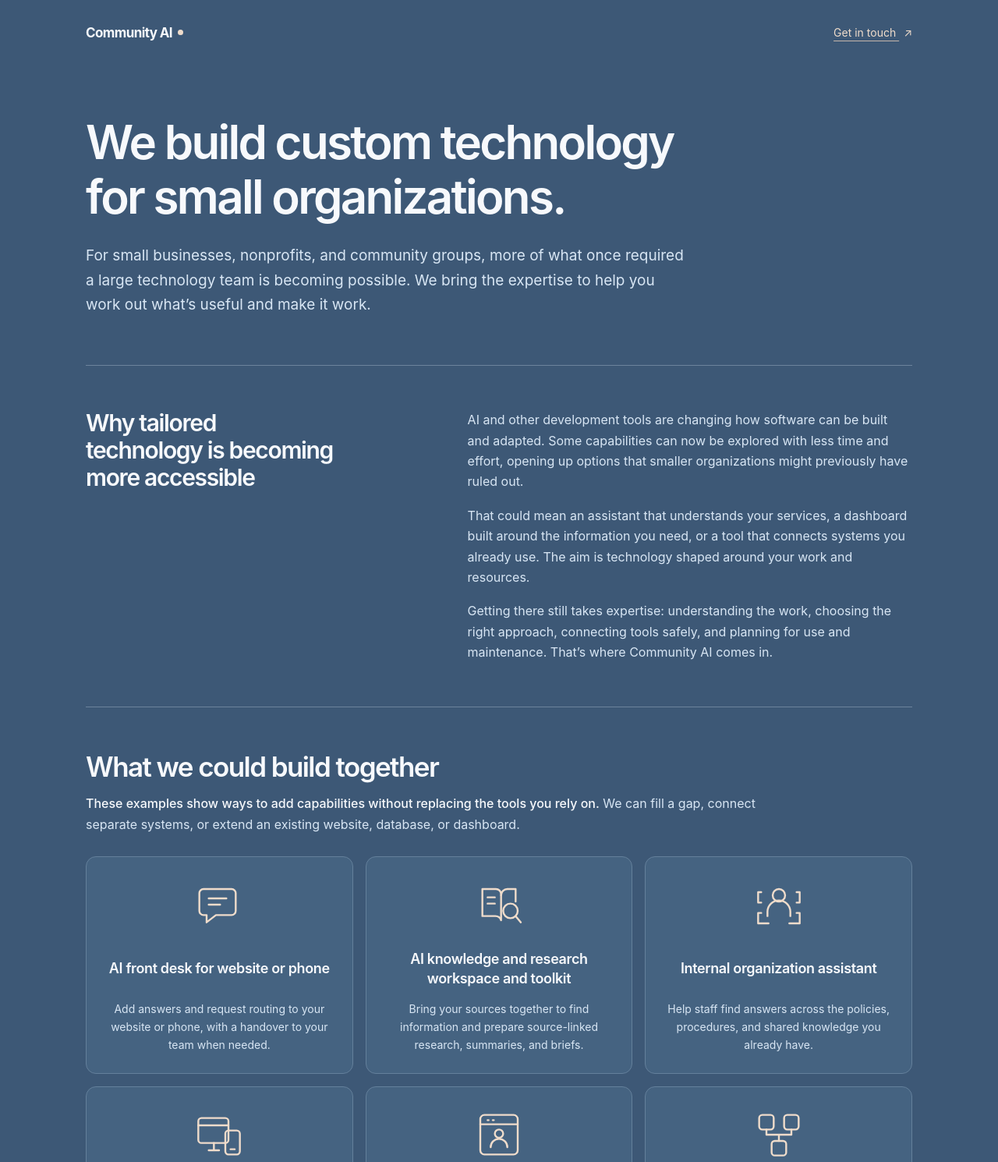
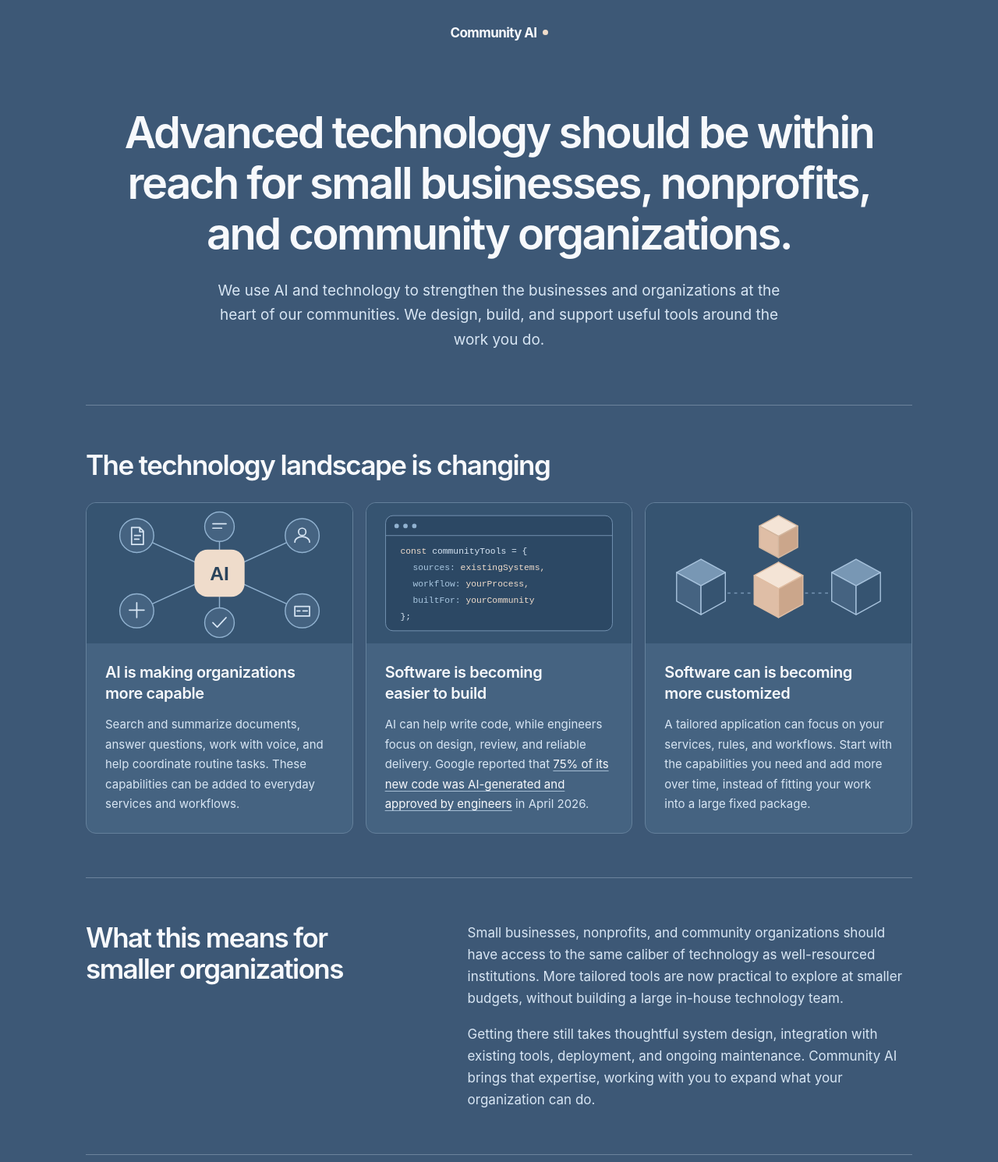
Before and after one commit to hgcd/community-ai-landing, a plain HTML site: page index.html in a window 1280 px wide. Shown: the top 1490 px of the page at 78% size. Drawn offline with Linux system fonts and the light colour scheme.

Commit message:
small updates to top landing

```diff
--- a/index.html
+++ b/index.html
@@ -14,19 +14,46 @@
   <a class="skip-link" href="#main">Skip to content</a>
   <header class="site-header wrap">
     <span class="brand">Community AI<span class="brand-dot" aria-hidden="true"></span></span>
-    <a class="contact-link" href="#contact">Get in touch <span aria-hidden="true">↗</span></a>
   </header>
   <main id="main">
     <section class="hero wrap" aria-labelledby="hero-title">
-      <h1 id="hero-title">We build custom technology for small organizations.</h1>
-      <p class="hero-lede">For small businesses, nonprofits, and community groups, more of what once required a large technology team is becoming possible. We bring the expertise to help you work out what’s useful and make it work.</p>
+      <h1 id="hero-title">Advanced technology should be within reach for small businesses, nonprofits, and community organizations.
+      </h1>
+      <p class="hero-lede">We use AI and technology to strengthen the businesses and organizations at the heart of our communities. We design, build, and support useful tools around the work you do.</p>
     </section>
-    <section class="story wrap section" aria-labelledby="story-title">
-      <h2 id="story-title">Why tailored technology is becoming more accessible</h2>
-      <div class="story-copy">
-        <p>AI and other development tools are changing how software can be built and adapted. Some capabilities can now be explored with less time and effort, opening up options that smaller organizations might previously have ruled out.</p>
-        <p>That could mean an assistant that understands your services, a dashboard built around the information you need, or a tool that connects systems you already use. The aim is technology shaped around your work and resources.</p>
-        <p>Getting there still takes expertise: understanding the work, choosing the right approach, connecting tools safely, and planning for use and maintenance. That’s where Community AI comes in.</p>
+    <section class="landscape wrap section" aria-labelledby="landscape-title">
+      <div class="section-heading">
+        <h2 id="landscape-title">The technology landscape is changing</h2>
+      </div>
+      <div class="landscape-grid">
+        <article class="landscape-card">
+          <img class="landscape-image" src="assets/ai-network.svg" alt="AI connected to documents, people, and everyday tasks" width="360" height="190">
+          <div class="landscape-card-copy">
+            <h3>AI is making organizations more capable</h3>
+            <p>Search and summarize documents, answer questions, work with voice, and help coordinate routine tasks. These capabilities can be added to everyday services and workflows.</p>
+          </div>
+        </article>
+        <article class="landscape-card">
+          <img class="landscape-image" src="assets/code-editor.svg" alt="An illustrated code editor showing tools connected to an organization's existing systems and workflow" width="360" height="190">
+          <div class="landscape-card-copy">
+            <h3>Software is becoming easier to build</h3>
+            <p>AI can help write code, while engineers focus on design, review, and reliable delivery. Google reported that <a href="https://blog.google/innovation-and-ai/infrastructure-and-cloud/google-cloud/cloud-next-2026-sundar-pichai/">75% of its new code was AI-generated and approved by engineers</a> in April 2026.</p>
+          </div>
+        </article>
+        <article class="landscape-card">
+          <img class="landscape-image" src="assets/modular-tools.svg" alt="Modular building blocks joining together to form a tailored system" width="360" height="190">
+          <div class="landscape-card-copy">
+            <h3>Software can is becoming more customized</h3>
+            <p>A tailored application can focus on your services, rules, and workflows. Start with the capabilities you need and add more over time, instead of fitting your work into a large fixed package.</p>
+          </div>
+        </article>
+      </div>
+    </section>
+    <section class="opportunity wrap section" aria-labelledby="opportunity-title">
+      <h2 id="opportunity-title">What this means for smaller organizations</h2>
+      <div class="opportunity-copy">
+        <p>Small businesses, nonprofits, and community organizations should have access to the same caliber of technology as well-resourced institutions. More tailored tools are now practical to explore at smaller budgets, without building a large in-house technology team.</p>
+        <p>Getting there still takes thoughtful system design, integration with existing tools, deployment, and ongoing maintenance. Community AI brings that expertise, working with you to expand what your organization can do.</p>
       </div>
     </section>
     <section id="possibilities" class="possibilities wrap section" aria-labelledby="possibilities-title">
--- a/styles.css
+++ b/styles.css
@@ -28,21 +28,36 @@
 .skip-link { position: absolute; top: -80px; left: 12px; z-index: 5; padding: 9px 14px; background: var(--accent); color: var(--peach-ink); border-radius: 6px; }
 .skip-link:focus { top: 10px; }
 a:focus-visible, button:focus-visible, input:focus-visible, textarea:focus-visible { outline: 3px solid #f1ccae; outline-offset: 4px; }
-.site-header { height: 84px; display: flex; align-items: center; justify-content: space-between; gap: 24px; }
+.site-header { height: 84px; display: flex; align-items: center; justify-content: center; gap: 24px; }
 .brand { display: inline-flex; align-items: center; gap: 7px; font-size: 17px; font-weight: 650; letter-spacing: -.035em; }
 .brand-dot { width: 7px; height: 7px; border-radius: 50%; background: var(--accent); }
-.contact-link { padding: 8px 0; color: var(--accent); font-size: 14px; text-underline-offset: 5px; text-decoration-color: #c6b6aa; }
-.contact-link span { display: inline-block; margin-left: 6px; }
-.contact-link:hover { color: var(--ink); }
-.hero { padding-top: 64px; padding-bottom: 62px; }
-.hero-lede { max-width: 770px; margin-top: 25px; color: var(--muted); font-size: 19px; line-height: 1.65; }
+.hero { padding-top: 54px; padding-bottom: 68px; text-align: center; }
+.hero h1 { max-width: 1000px; margin-inline: auto; font-size: clamp(35px, 4.8vw, 56px); }
+.hero-lede { max-width: 760px; margin: 24px auto 0; color: var(--muted); font-size: 19px; line-height: 1.65; }
+.sr-only { position: absolute; width: 1px; height: 1px; padding: 0; margin: -1px; overflow: hidden; clip: rect(0,0,0,0); white-space: nowrap; border: 0; }
+.audience-rotator { display: grid; overflow: hidden; min-height: 1.4em; margin-top: .08em; color: var(--accent); }
+.audience-word { grid-area: 1 / 1; align-self: start; display: block; padding-bottom: .12em; }
+.audience-word:nth-child(1) { animation: audience-first 4.8s both; }
+.audience-word:nth-child(2) { animation: audience-second 4.8s both; }
+.audience-word:nth-child(3) { animation: audience-third 4.8s both; }
+@keyframes audience-first { 0%, 27% { opacity: 1; transform: translateY(0); } 34%, 100% { opacity: 0; transform: translateY(-110%); } }
+@keyframes audience-second { 0%, 27% { opacity: 0; transform: translateY(110%); } 34%, 60% { opacity: 1; transform: translateY(0); } 67%, 100% { opacity: 0; transform: translateY(-110%); } }
+@keyframes audience-third { 0%, 60% { opacity: 0; transform: translateY(110%); } 67%, 100% { opacity: 1; transform: translateY(0); } }
 .section { padding-block: 56px; border-top: 1px solid var(--line); }
 .section-heading { max-width: 790px; margin-bottom: 28px; }
 .section-heading > p { margin-top: 14px; font-size: 16px; }
-.story { display: grid; grid-template-columns: .85fr 1.15fr; gap: 68px; }
-.story h2 { max-width: 340px; font-size: 30px; }
-.story-copy p + p { margin-top: 17px; }
-.story-copy p { font-size: 16px; }
+.landscape .section-heading { max-width: none; }
+.landscape-grid { display: grid; grid-template-columns: repeat(3, minmax(0, 1fr)); gap: 16px; }
+.landscape-card { min-width: 0; overflow: hidden; border: 1px solid #64809b; border-radius: 13px; background: var(--card-blue); }
+.landscape-image { display: block; width: 100%; height: auto; aspect-ratio: 36 / 19; object-fit: contain; background: var(--card-deep); }
+.landscape-card-copy { padding: 24px; }
+.landscape-card h3 { margin-bottom: 13px; font-size: 20px; line-height: 1.35; }
+.landscape-card p { font-size: 15px; line-height: 1.7; }
+.landscape-card a { color: var(--ink); text-decoration-color: #a5bdd4; text-underline-offset: 3px; }
+.opportunity { display: grid; grid-template-columns: .85fr 1.15fr; gap: 68px; }
+.opportunity h2 { max-width: 350px; }
+.opportunity-copy p + p { margin-top: 18px; }
+.opportunity-copy p { font-size: 17px; }
 .menu-heading { max-width: 880px; }
 .menu-heading strong { color: var(--ink); font-weight: 550; }
 .capability-grid { display: grid; grid-template-columns: repeat(3, minmax(0, 1fr)); gap: 16px; }
@@ -86,7 +101,9 @@
 .site-footer .brand { font-size: 14px; }
 .site-footer p { max-width: 390px; font-size: 12px; text-align: right; }
 @media (max-width: 850px) {
-  .story { gap: 35px; }
+  .opportunity { gap: 35px; }
+  .landscape-card-copy { padding: 19px; }
+  .landscape-card h3 { font-size: 18px; }
   .capability-grid, .project-grid { grid-template-columns: repeat(2, minmax(0, 1fr)); }
   .roadmap { grid-template-columns: 1fr; gap: 11px; }
   .roadmap-arrow { display: none; }
@@ -98,12 +115,16 @@
   .wrap { width: calc(100% - 40px); }
   .site-header { height: 72px; }
   .hero { padding-top: 36px; padding-bottom: 42px; }
-  h1 { font-size: clamp(34px, 8.8vw, 47px); }
+  .hero h1 { font-size: clamp(32px, 7.6vw, 45px); }
+  .audience-rotator { min-height: 2.5em; }
   .hero-lede { margin-top: 20px; font-size: 17px; }
   .section { padding-block: 38px; }
   .section-heading { margin-bottom: 22px; }
-  .story { grid-template-columns: 1fr; gap: 20px; }
-  .story h2 { max-width: none; font-size: 27px; }
+  .opportunity { grid-template-columns: 1fr; gap: 20px; }
+  .opportunity h2 { max-width: none; font-size: 27px; }
+  .landscape-grid { grid-template-columns: 1fr; }
+  .landscape-card h3 { font-size: 21px; }
+  .landscape-card-copy { padding: 23px; }
   .capability-grid, .project-grid { grid-template-columns: 1fr; }
   .capability-card { padding: 20px; }
   .capability-card h3 { font-size: 17px; min-height: 0; }
@@ -116,5 +137,7 @@
   .site-footer p { text-align: left; }
 }
 @media (prefers-reduced-motion: reduce) {
+  .audience-word { display: none; }
+  .audience-word:last-child { display: block; opacity: 1; transform: none; }
   *, *::before, *::after { animation: none !important; transition: none !important; }
 }
```
Also changed, not shown: assets/ai-network.svg (added), assets/code-editor.svg (added), assets/modular-tools.svg (added).
